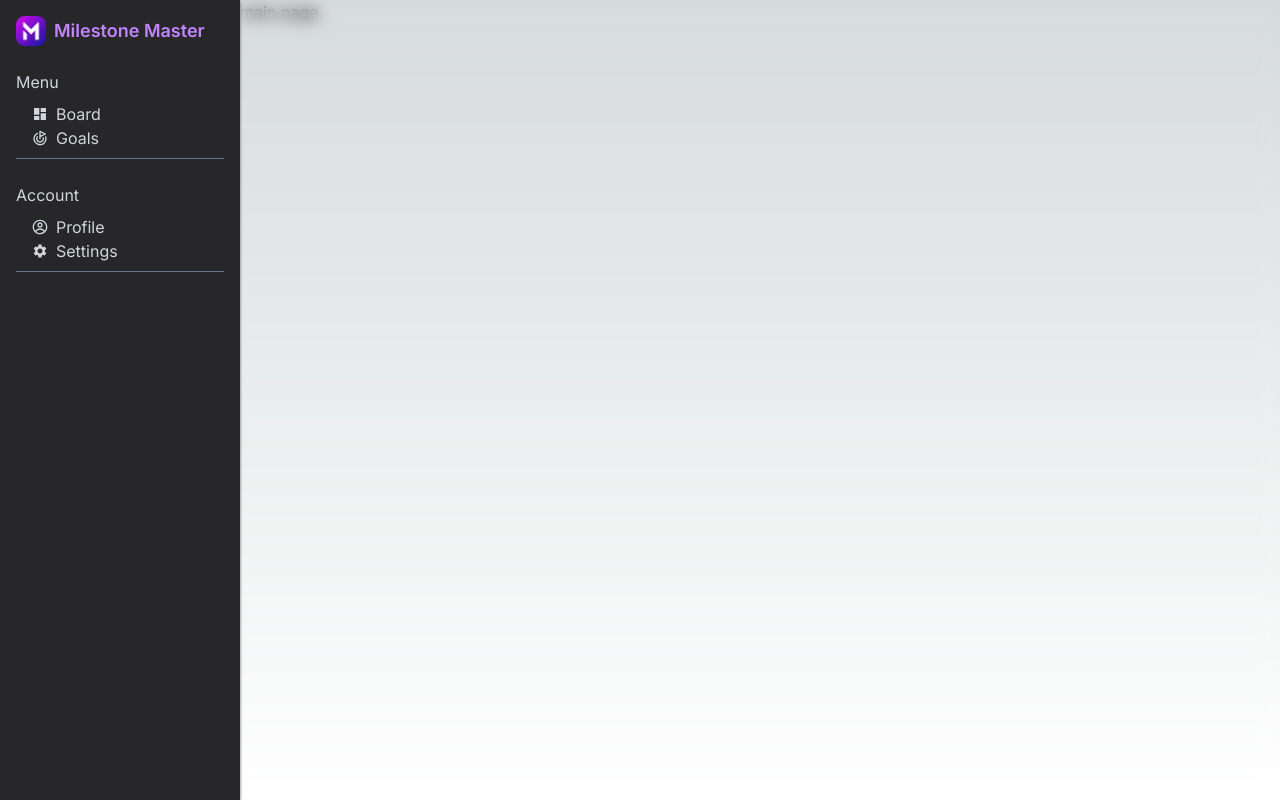
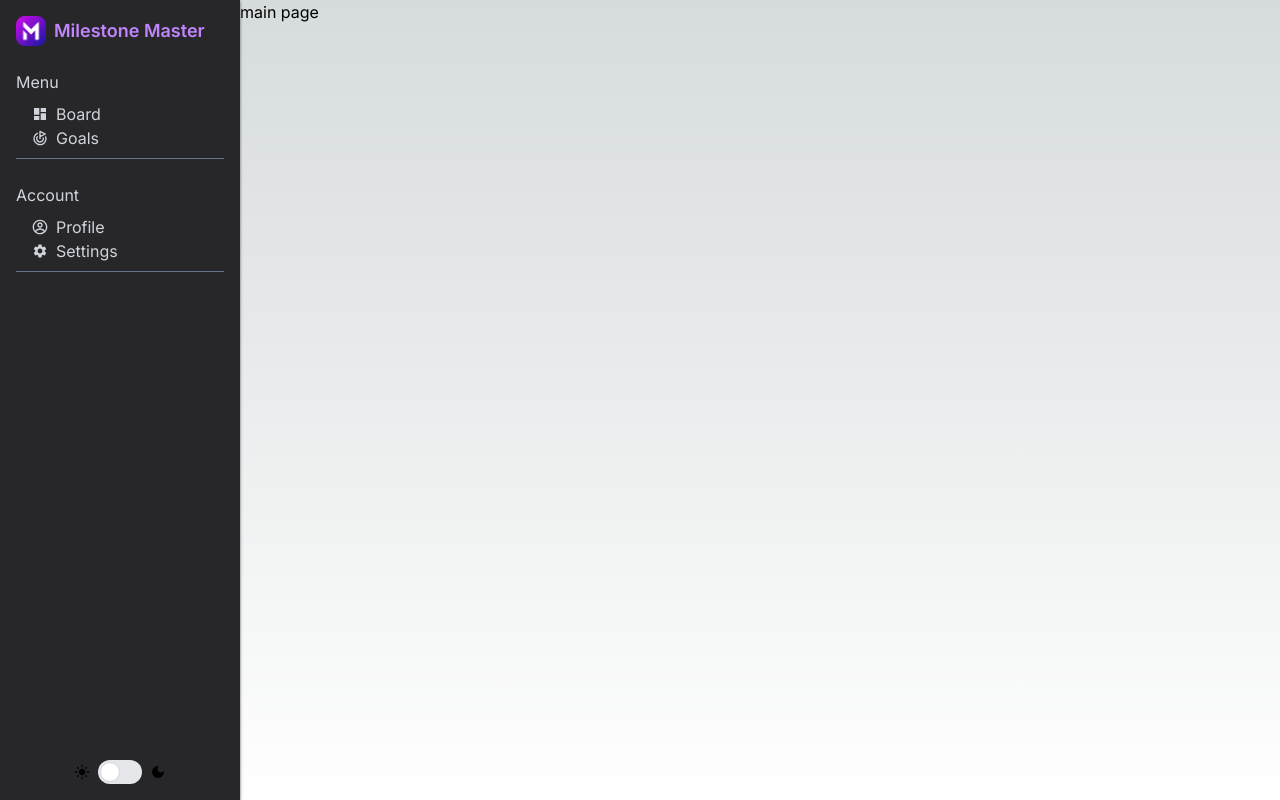
Before and after one commit to tannaz97shr/milestone-master, a Next.js app: page / in a window 1280 px wide. Built offline with nearby package versions, Linux system fonts and the light colour scheme.

Commit message:
feat: add theme switch

```diff
--- a/package.json
+++ b/package.json
@@ -10,6 +10,7 @@
   },
   "dependencies": {
     "next": "14.0.3",
+    "next-themes": "^0.2.1",
     "react": "^18",
     "react-dom": "^18",
     "react-icons": "^4.12.0"
--- /dev/null
+++ b/src/app/Providers.tsx
@@ -0,0 +1,13 @@
+"use client";
+
+import { ThemeProvider } from "next-themes";
+
+function Providers({ children }: { children: React.ReactNode }) {
+  return (
+    <ThemeProvider enableSystem={true} attribute="class">
+      {children}
+    </ThemeProvider>
+  );
+}
+
+export default Providers;
--- a/src/app/layout.tsx
+++ b/src/app/layout.tsx
@@ -1,6 +1,7 @@
 import Sidebar from "@/components/Sidebar";
 import type { Metadata } from "next";
 import { Inter } from "next/font/google";
+import Providers from "./Providers";
 import "./globals.css";
 
 const inter = Inter({ subsets: ["latin"] });
@@ -18,10 +19,12 @@ export default function RootLayout({
   return (
     <html lang="en">
       <body className={inter.className}>
-        <main className="flex flex-col lg:flex-row min-h-screen">
-          <Sidebar />
-          <div>{children}</div>
-        </main>
+        <Providers>
+          <main className="flex flex-col lg:flex-row min-h-screen">
+            <Sidebar />
+            <div>{children}</div>
+          </main>
+        </Providers>
       </body>
     </html>
   );
--- a/src/components/Sidebar/index.tsx
+++ b/src/components/Sidebar/index.tsx
@@ -8,6 +8,7 @@ import { LuGoal } from "react-icons/lu";
 import { MdDashboard, MdSettings } from "react-icons/md";
 
 import { useState } from "react";
+import ThemeSwitch from "../ThemeSwitch";
 import Backdrop from "../UI/Backdrop";
 import iconM from "./icon-m.png";
 import { IItem, IItemsGroup } from "./types";
@@ -40,10 +41,10 @@ const items: IItemsGroup = {
 };
 
 const Sidebar = () => {
-  const [isMenueOpen, setIsMenueOpen] = useState(true);
+  const [isMenueOpen, setIsMenueOpen] = useState(false);
   return (
     <>
-      <Backdrop onClick={() => setIsMenueOpen(false)} />
+      {isMenueOpen && <Backdrop onClick={() => setIsMenueOpen(false)} />}
       <div
         className={`z-10 transition-all flex bg-zinc-800 shadow shadow-zinc-500 p-4
     ${
@@ -91,6 +92,7 @@ const Sidebar = () => {
             );
           })}
         </div>
+        <ThemeSwitch />
       </div>
     </>
   );
--- /dev/null
+++ b/src/components/ThemeSwitch/index.tsx
@@ -0,0 +1,38 @@
+"use client";
+
+import { useTheme } from "next-themes";
+import { useEffect, useState } from "react";
+import { MdDarkMode, MdLightMode } from "react-icons/md";
+
+function ThemeSwitch() {
+  const { theme, setTheme, systemTheme } = useTheme();
+  //   const currentTheme = theme === "system" ? systemTheme : theme;
+  const [isDark, setIsDark] = useState<boolean>(theme === "dark");
+  console.log("current", theme);
+  const handleSwitchChange = (e: React.ChangeEvent<HTMLInputElement>) => {
+    console.log("event", e.target.checked);
+    setIsDark(!isDark);
+  };
+  useEffect(() => {
+    setTheme(isDark ? "dark" : "light");
+    // eslint-disable-next-line react-hooks/exhaustive-deps
+  }, [isDark]);
+
+  return (
+    <div className="flex items-center mt-auto justify-center">
+      <MdLightMode />
+      <label className="relative inline-flex items-center cursor-pointer mx-2">
+        <input
+          onChange={handleSwitchChange}
+          type="checkbox"
+          className="sr-only peer"
+          checked={isDark}
+        />
+        <div className="w-11 h-6 bg-gray-200 peer-focus:outline-none peer-focus:ring-4 peer-focus:ring-blue-300 dark:peer-focus:ring-blue-800 rounded-full peer dark:bg-gray-700 peer-checked:after:translate-x-full rtl:peer-checked:after:-translate-x-full peer-checked:after:border-white after:content-[''] after:absolute after:top-[2px] after:start-[2px] after:bg-white after:border-gray-300 after:border after:rounded-full after:h-5 after:w-5 after:transition-all dark:border-gray-600 peer-checked:bg-blue-600" />
+      </label>
+      <MdDarkMode />
+    </div>
+  );
+}
+
+export default ThemeSwitch;
--- a/tailwind.config.ts
+++ b/tailwind.config.ts
@@ -1,20 +1,21 @@
-import type { Config } from 'tailwindcss'
+import type { Config } from "tailwindcss";
 
 const config: Config = {
   content: [
-    './src/pages/**/*.{js,ts,jsx,tsx,mdx}',
-    './src/components/**/*.{js,ts,jsx,tsx,mdx}',
-    './src/app/**/*.{js,ts,jsx,tsx,mdx}',
+    "./src/pages/**/*.{js,ts,jsx,tsx,mdx}",
+    "./src/components/**/*.{js,ts,jsx,tsx,mdx}",
+    "./src/app/**/*.{js,ts,jsx,tsx,mdx}",
   ],
   theme: {
     extend: {
       backgroundImage: {
-        'gradient-radial': 'radial-gradient(var(--tw-gradient-stops))',
-        'gradient-conic':
-          'conic-gradient(from 180deg at 50% 50%, var(--tw-gradient-stops))',
+        "gradient-radial": "radial-gradient(var(--tw-gradient-stops))",
+        "gradient-conic":
+          "conic-gradient(from 180deg at 50% 50%, var(--tw-gradient-stops))",
       },
     },
   },
   plugins: [],
-}
-export default config
+  darkMode: "class",
+};
+export default config;
```
Also changed, not shown: 1 other file (tests, documents, lock files or other folders).
